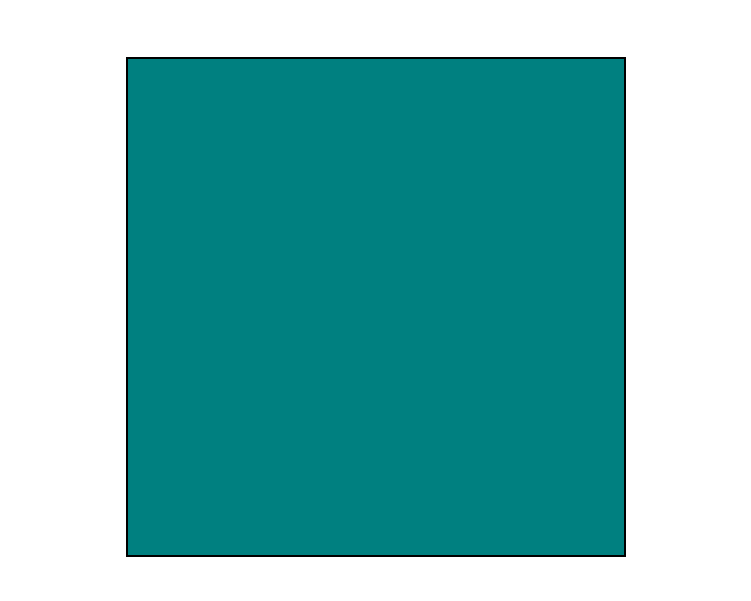
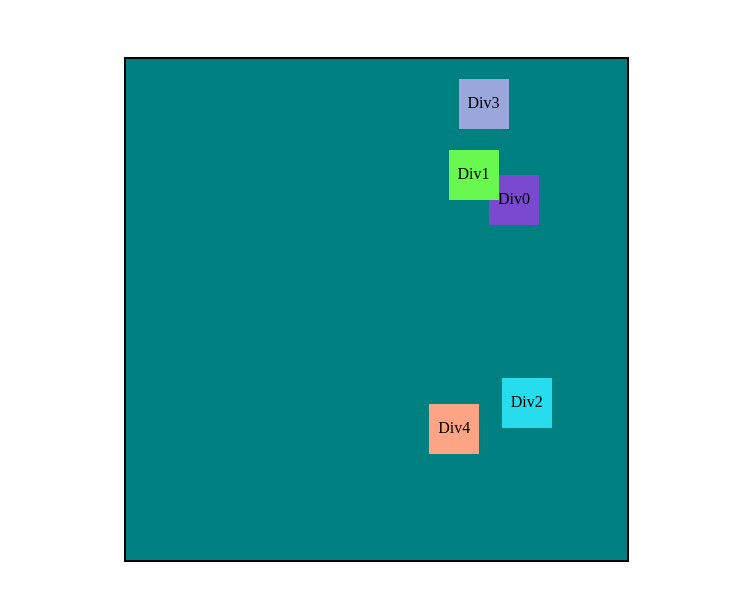
Before and after one commit to RakeshStha/Creating-multiple-div-and-making-movement-without-collision, a plain HTML site: page try.html in a window 1280 px wide. Shown: the part 97-698 px from the top of the page, without its empty margins (264-1015 px from the left). Drawn offline with Linux system fonts and the light colour scheme.

Commit message:
Complete movement wothout collision

```diff
--- a/css/styles.css
+++ b/css/styles.css
@@ -19,11 +19,11 @@ h1{
 
 .container {
     margin: 40px;
-
+    position: relative;
     background-color: teal;
     border: 2px solid black;
-    height: 500px;
-    width: 500px;
+    height: 505px;
+    width: 505px;
 }
 
 .div{
--- a/js/try.js
+++ b/js/try.js
@@ -1,60 +1,78 @@
+var xposition = 1;
+var yposition = 1;
 
-var i = 1;
+var div = new Array();
+var Xposition = new Array();
+var Yposition = new Array();
 
+window.onload = createDiv();
 
-function createDiv(obj) {
-
-
-                    for (j=0; j<obj; j++){
-
-                        var div = document.createElement("div");
-                            div.setAttribute('id', 'div_id' + i );
-                            div.setAttribute('onclick', 'countClick()');
-
-                            div.style = "position:absolute;height: 50px;width: 50px; ";
-
-                            let randomPosition = ['20', '30','40','50', '60', '70', '80', '90', '100'];
-
-                            var top =  randomPosition[Math.floor(Math.random() * randomPosition.length)] ;
-                            var left =  randomPosition[Math.floor(Math.random() * randomPosition.length)];
-
-                            div.style.top = top + "px";
-                            div.style.left = left + "px";
-
-                            const randomColor = Math.floor(Math.random()*16777215).toString(16);
-                            div.style.background = "#" + randomColor;
-
-                            const content = document.querySelector(".div");
-                            content.appendChild(div);
-
-                            // obj.value = '';
-
-                            i = i + 1;
-
-                        }
-                        var y = parseInt(top);
-                            var x = parseInt(left);
+// var counter = 0;
+// paragraph = document.getElementById("counter-display");
+// const cnt = document.createElement("p");
+// cnt.innerText("ants killed:" + counter);
+// paragraph.append(cnt);
 
 
 
-                            setInterval(Move, 100);
-                            function Move(){
-                                y += 1;
-                                x += 1;
-
-                                div.style.top = x + "px";
-                                div.style.left = y + "px";
-
-                                console.log(x)
-                                console.log(y)
+function createDiv() {
 
 
-                                // div.style.top = X + "px";
-                                // div.style.left = Y + "px";
-                                // X += 1;
-                                // Y += 1;
-                                // div.style.top = X + "px";
-                                // div.style.left = Y + "px";
-                            }
+                    for (i=0; i<5; i++){
 
+                        var divs = document.createElement("div");
+                            divs.setAttribute('id', 'div_id' + i );
+                            divs.setAttribute('onclick', 'countClick()');
+                            divs.innerHTML = "Div" + i;
+
+                            divs.style = "position:absolute;text-align:center;padding-top: 15px; height: 50px;width: 50px; top:" + X + "px; left:" + Y + "px;";
+
+                            var X =  Math.floor((Math.random() * 420)+ 1) ;
+                            var Y =  Math.floor((Math.random() * 420)+ 1);
+
+                            const randomColor = Math.floor(Math.random()*16777215).toString(16);
+                            divs.style.background = "#" + randomColor;
+
+                            const maindiv = document.getElementById("container");
+                            maindiv.append(divs);
+                            Movement(0.2, 0.2, X, Y, divs, i)
+
+                        }
                     }
+
+
+function countClick() {
+
+}
+
+function Movement(xposition, yposition, X, Y, divs, index){
+    setInterval(() => {
+        X += xposition;
+        divs.style.left = X + "px";
+
+        Y += yposition;
+        divs.style.top = Y + "px";
+
+
+        if(X > 450 || X < 0){
+            xposition = xposition * -1;
+        }
+        if (Y > 450 || Y < 0) {
+            yposition = yposition * -1;
+        }
+        Xposition[index] = X;
+        Yposition[index] = Y;
+
+        for (var i = 0; i < 5; i++) {
+
+            if (!(i === index)) {
+                if ((Xposition[i] < X + 50) && (Xposition[i] + 50 > X) && (Yposition[i] < Y + 50) && (Yposition[i] + 50 > Y)) {
+                    xposition = xposition * -1;
+                    yposition = yposition * -1;
+                }
+            }
+        }
+    }, 1);
+
+
+}
--- a/try.html
+++ b/try.html
@@ -17,8 +17,8 @@
 
     <div class="horizontal">
 
-        <div class="container">
-            <div class="div">
+        <div id="container" class="container">
+            <div id="inside-div">
 
             </div>
         </div>
```
